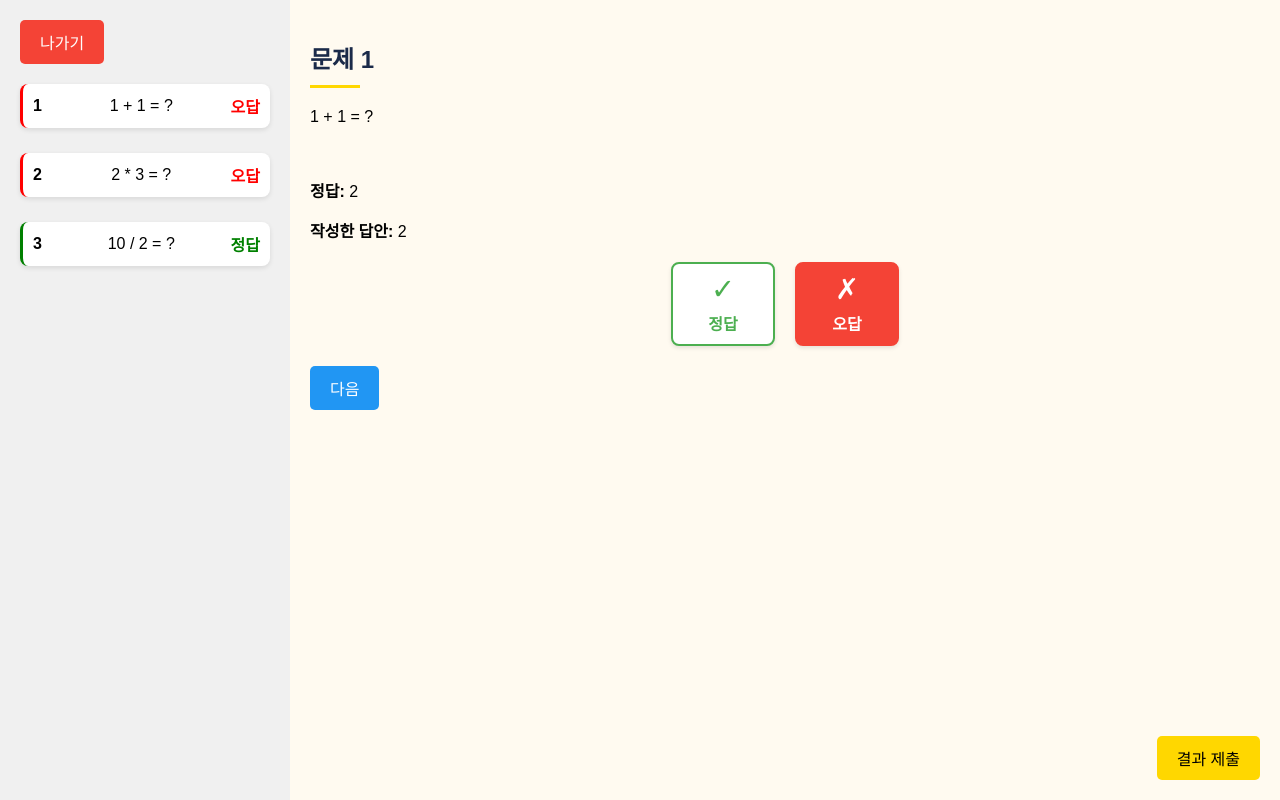
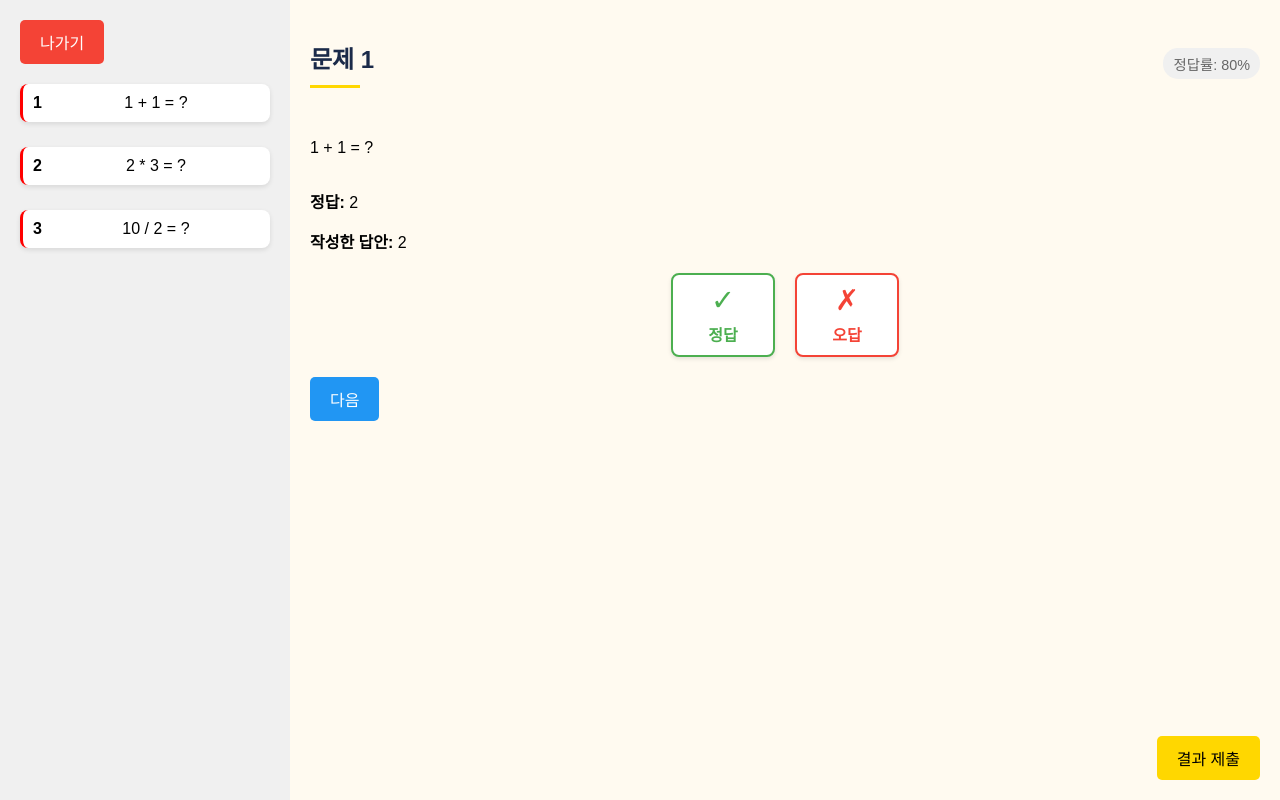
Before and after one commit to hamlsy/Moon-Spoon, a Vue app in the folder vue-cli/: page /scoringTest in a window 1280 px wide. Built offline with nearby package versions, Linux system fonts and the light colour scheme.

Commit message:
#15 feat: User엔티티 구현

```diff
--- a/vue-cli/src/components/ScoringTest.vue
+++ b/vue-cli/src/components/ScoringTest.vue
@@ -27,10 +27,13 @@
 
     <!-- 메인 콘텐츠 -->
     <div class="main-content">
-      <div class="question-content">
+      <div class="question-header">
         <h2>문제 {{ currentQuestionIndex + 1 }}</h2>
-        <p>{{ currentQuestion.question }}</p>
+        <span class="correct-rate" v-if="currentQuestion.correctRate !== undefined">
+          정답률: {{ currentQuestion.correctRate }}%
+        </span>
       </div>
+      <p>{{ currentQuestion.question }}</p>
       <div class="answer-section">
         <p><strong>정답:</strong> {{ currentQuestion.correctAnswer }}</p>
         <p><strong>작성한 답안:</strong> {{ userAnswers[currentQuestionIndex] }}</p>
@@ -104,9 +107,9 @@ export default {
   data() {
     return {
       questions: [
-        { question: "1 + 1 = ?", correctAnswer: "2" },
-        { question: "2 * 3 = ?", correctAnswer: "6" },
-        { question: "10 / 2 = ?", correctAnswer: "5" },
+        { question: "1 + 1 = ?", correctAnswer: "2", correctRate: 80 },
+        { question: "2 * 3 = ?", correctAnswer: "6", correctRate: null },
+        { question: "10 / 2 = ?", correctAnswer: "5", correctRate: null },
         // 더 많은 문제 추가...
       ],
       userAnswers: ["2", "6", "4"], // 사용자가 제출한 답안
@@ -162,14 +165,27 @@ export default {
       // const response = await axios.get('/api/results');
       // this.results = response.data.results;
 
-      // 임시로 랜덤하게 결과 생성
-      this.results = this.questions.map(() => Math.random() > 0.5 ? 'correct' : 'incorrect');
-    }
+      try {
+        // 실제 구현에서는 이 부분을 서버 API 호출로 대체해야 합니다.
+        // const response = await axios.get('/api/results');
+        // this.results = response.data.results;
+        // this.questions.forEach((q, index) => {
+        //   q.correctRate = response.data.correctRates[index];
+        // });
+
+        // 임시로 랜덤하게 결과와 정답률 생성
+        this.results = this.questions.map(() => Math.random() > 0.5 ? 'correct' : 'incorrect');
+        this.questions.forEach(q => {
+          q.correctRate = Math.floor(Math.random() * 100);
+        });
+      } catch (error) {
+        console.error("Error fetching results:", error);
+      }
     },
     created() {
       this.fetchResults(); // 컴포넌트 생성 시 결과 가져오기
     }
-
+  }
 }
 </script>
 
@@ -614,4 +630,18 @@ textarea:focus {
   color: red;
 }
 
+.question-header {
+  display: flex;
+  align-items: center;
+  justify-content: space-between;
+  margin-bottom: 15px;
+}
+
+.correct-rate {
+  font-size: 0.9em;
+  color: #666;
+  background-color: #f0f0f0;
+  padding: 5px 10px;
+  border-radius: 15px;
+}
 </style>
```
Also changed, not shown: 1 other file (tests, documents, lock files or other folders).
